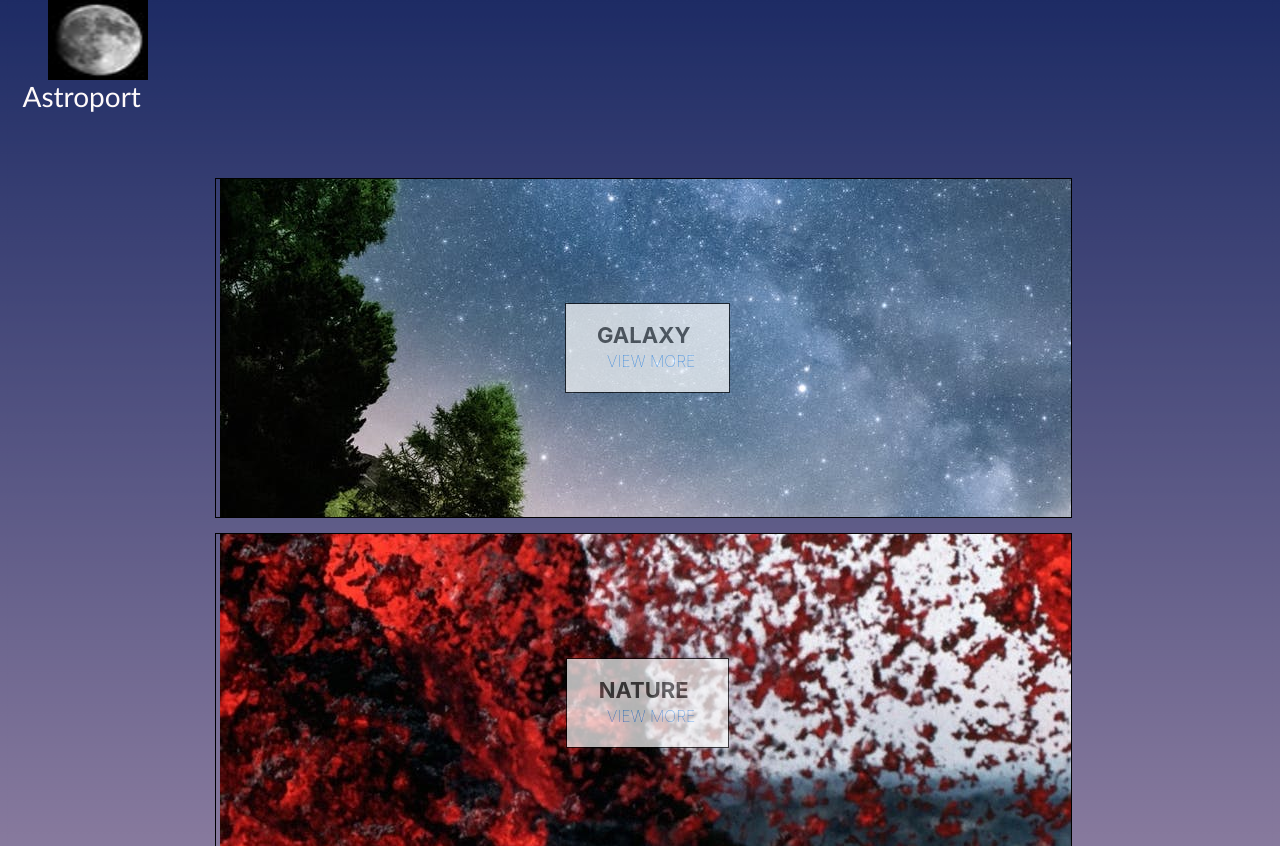
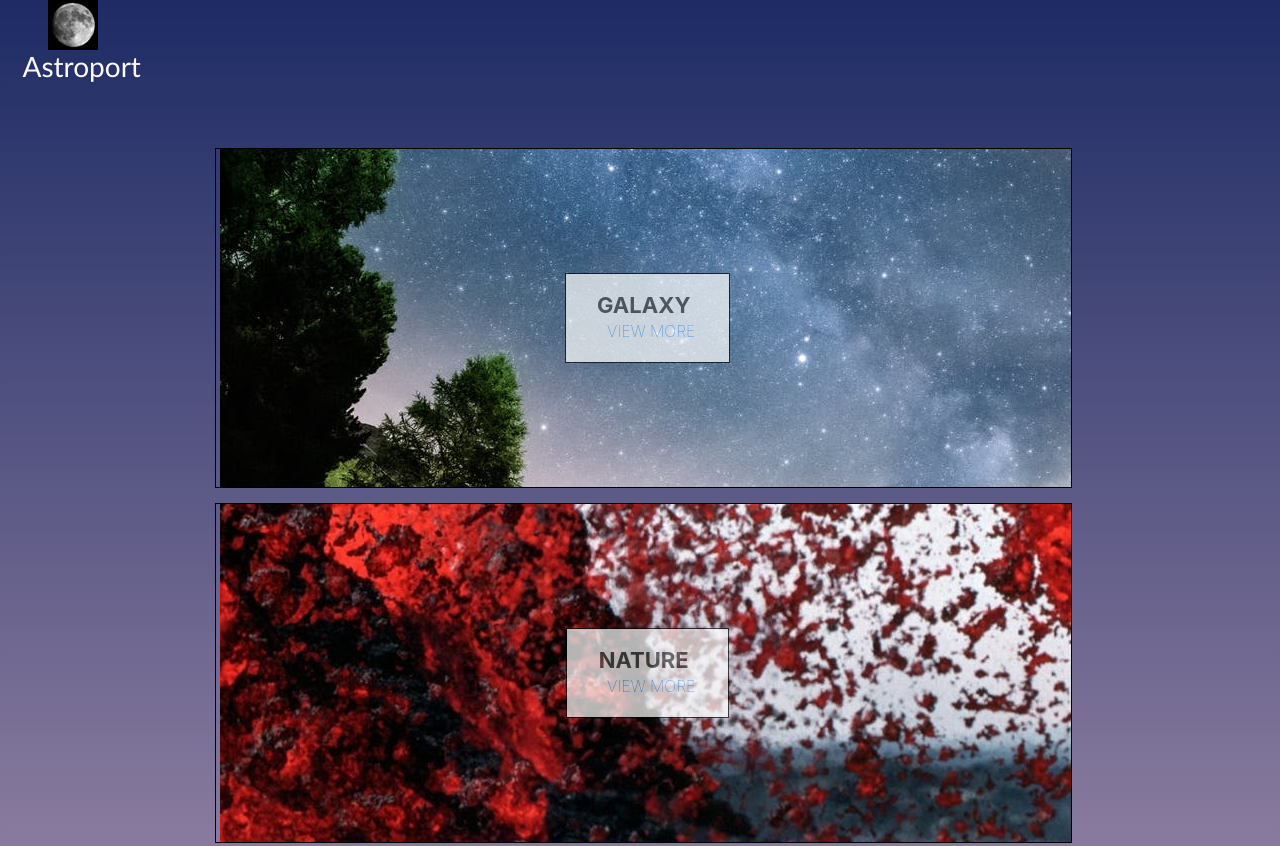
Before and after one commit to Astroport/AstroportIn, a plain HTML site: page index.html in a window 1280 px wide. Shown: the top 846 px of the page. Drawn offline with nearby package versions, Linux system fonts and the light colour scheme.

Commit message:
Update index.html

```diff
--- a/index.html
+++ b/index.html
@@ -18,7 +18,7 @@
     <body style="background-image:linear-gradient(#1D2B64, #F8CDDA);">
         <div className = 'header' >
             <a class = 'logo-container' href='index.html'>
-                <img src="logo.jpeg" class="logo" style="width:100px;height:80px;"/>
+                <img src="logo.jpeg" class="logo"/>
                 <h3 style="font-family: 'Trebuchet MS', 'Lucida Sans Unicode', 'Lucida Grande', 'Lucida Sans', Arial, sans-serif; ">Astroport</h3>
             </a>
 
```
